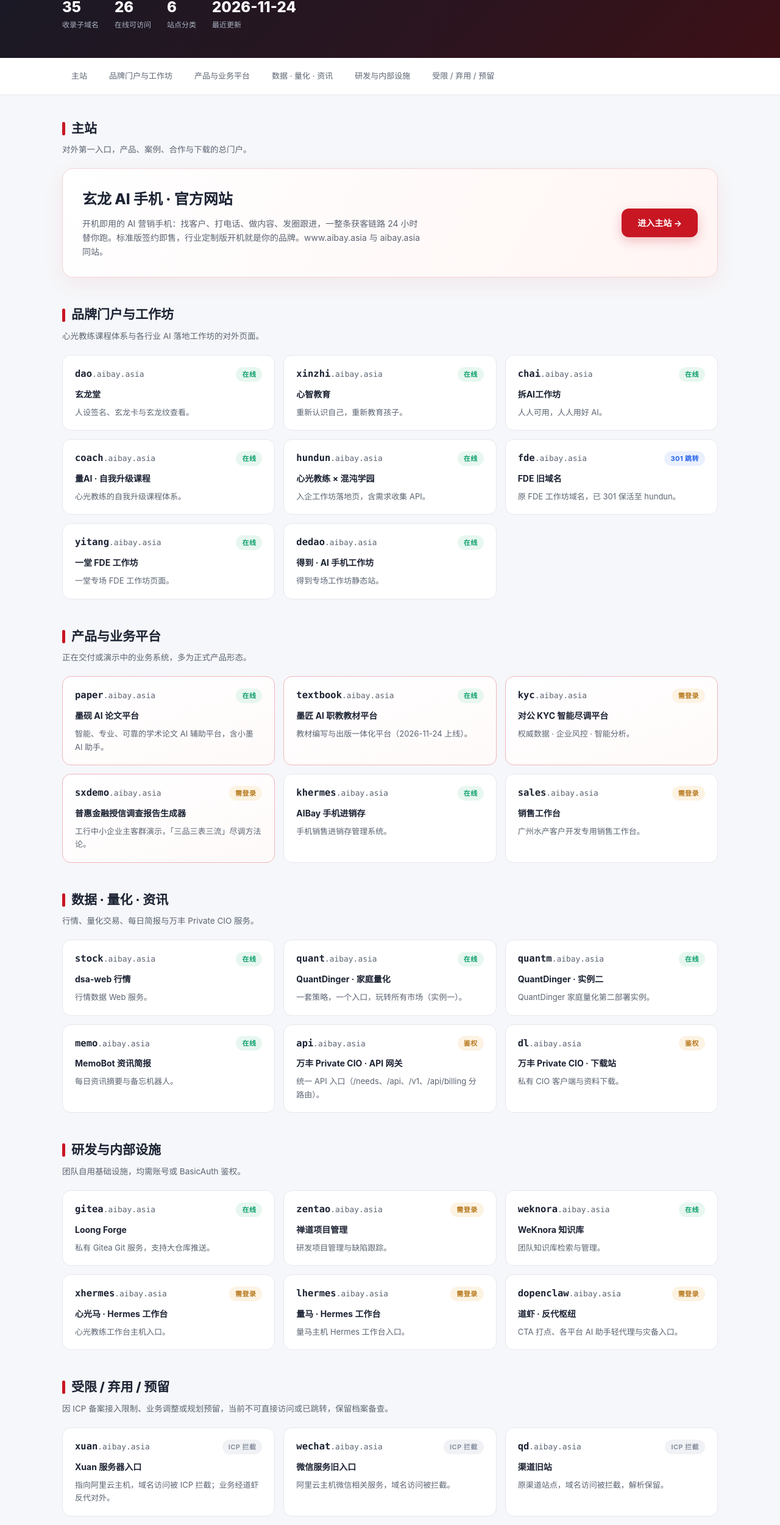
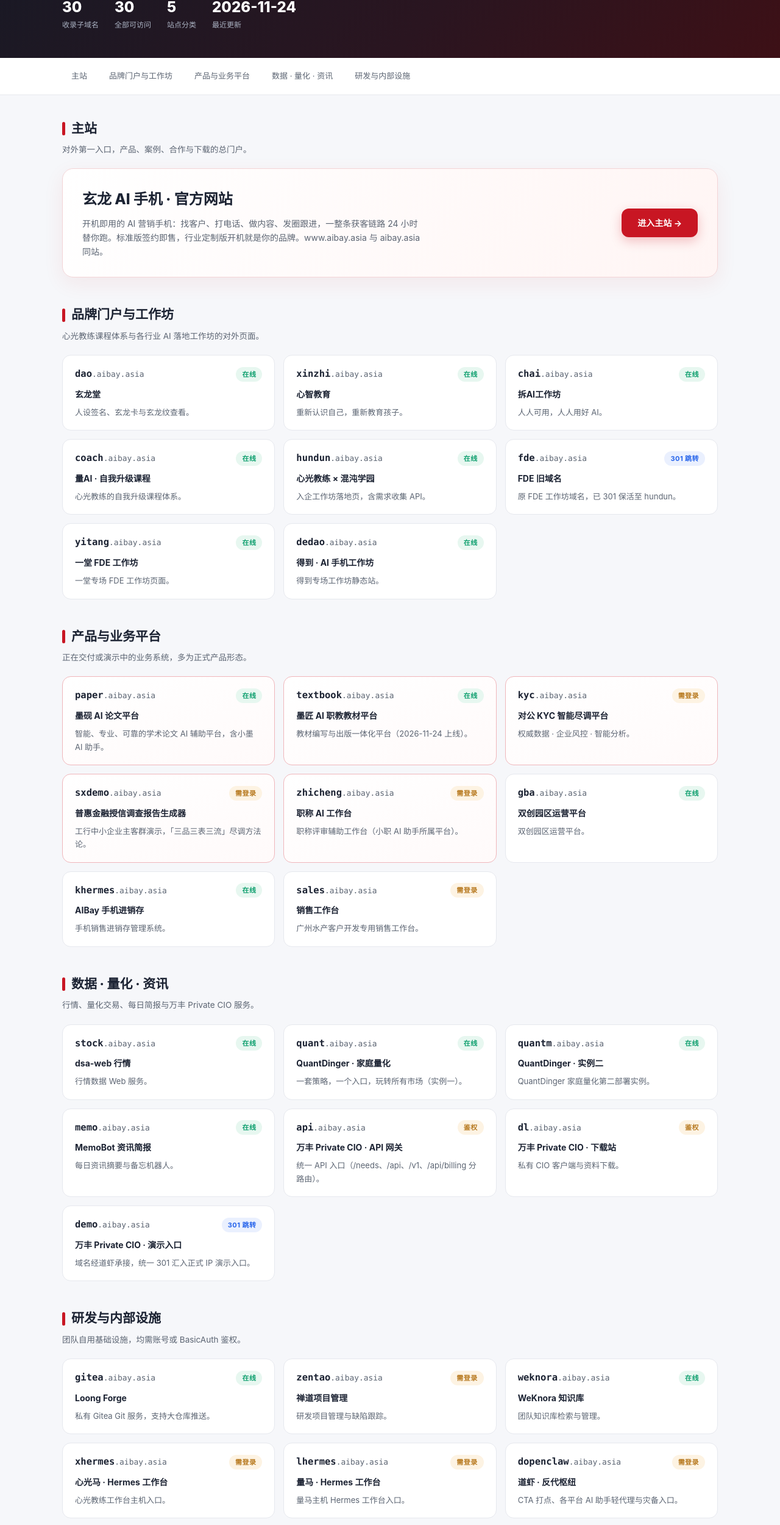
Before and after one commit to kenyanghui/kenyanghui.github.io, a plain HTML site: page sites.html in a window 1280 px wide. Shown: the part 232-2733 px from the top of the page at 61% size. Drawn offline with Linux system fonts and the light colour scheme.

Commit message:
sites.html: restore zhicheng/demo, add gba, drop dead subdomains (30 live sites)

```diff
--- a/sites.html
+++ b/sites.html
@@ -45,7 +45,6 @@ a.card:hover{transform:translateY(-2px);border-color:#f0b6bb;box-shadow:0 10px 2
 .pill.ok{background:#e7f7f0;color:var(--green)}
 .pill.auth{background:#fdf3e3;color:var(--amber)}
 .pill.jump{background:#eaf0fe;color:var(--blue)}
-.pill.down{background:#f1f2f5;color:var(--gray)}
 .card .name{font-size:14px;font-weight:700}
 .card .desc{font-size:13px;color:var(--sub)}
 .card.hot{border-color:#f0b6bb;background:linear-gradient(160deg,#fff,#fffafa)}
@@ -61,9 +60,9 @@ footer{margin:46px 0 40px;padding-top:22px;border-top:1px solid var(--line);colo
     <h1>AIBay <span>站点导航</span></h1>
     <p class="sub">aibay.asia 全部子域名一图总览：从玄龙 AI 手机主站、各行业工作坊，到墨砚 / 墨匠 / KYC 等产品平台与内部研发设施，统一入口、按类索引。</p>
     <div class="stats">
-      <div class="st"><b>35</b><span>收录子域名</span></div>
-      <div class="st"><b>26</b><span>在线可访问</span></div>
-      <div class="st"><b>6</b><span>站点分类</span></div>
+      <div class="st"><b>30</b><span>收录子域名</span></div>
+      <div class="st"><b>30</b><span>全部可访问</span></div>
+      <div class="st"><b>5</b><span>站点分类</span></div>
       <div class="st"><b>2026-11-24</b><span>最近更新</span></div>
     </div>
   </div>
@@ -75,7 +74,6 @@ footer{margin:46px 0 40px;padding-top:22px;border-top:1px solid var(--line);colo
   <a href="#product">产品与业务平台</a>
   <a href="#data">数据 · 量化 · 资讯</a>
   <a href="#infra">研发与内部设施</a>
-  <a href="#down">受限 / 弃用 / 预留</a>
 </div></nav>
 
 <div class="wrap">
@@ -115,6 +113,8 @@ footer{margin:46px 0 40px;padding-top:22px;border-top:1px solid var(--line);colo
     <a class="card hot" href="https://textbook.aibay.asia/"><div class="row1"><span class="dom">textbook<small>.aibay.asia</small></span><span class="pill ok">在线</span></div><div class="name">墨匠 AI 职教教材平台</div><div class="desc">教材编写与出版一体化平台（2026-11-24 上线）。</div></a>
     <a class="card hot" href="https://kyc.aibay.asia/"><div class="row1"><span class="dom">kyc<small>.aibay.asia</small></span><span class="pill auth">需登录</span></div><div class="name">对公 KYC 智能尽调平台</div><div class="desc">权威数据 · 企业风控 · 智能分析。</div></a>
     <a class="card hot" href="https://sxdemo.aibay.asia/"><div class="row1"><span class="dom">sxdemo<small>.aibay.asia</small></span><span class="pill auth">需登录</span></div><div class="name">普惠金融授信调查报告生成器</div><div class="desc">工行中小企业主客群演示，「三品三表三流」尽调方法论。</div></a>
+    <a class="card hot" href="https://zhicheng.aibay.asia/"><div class="row1"><span class="dom">zhicheng<small>.aibay.asia</small></span><span class="pill auth">需登录</span></div><div class="name">职称 AI 工作台</div><div class="desc">职称评审辅助工作台（小职 AI 助手所属平台）。</div></a>
+    <a class="card" href="https://gba.aibay.asia/"><div class="row1"><span class="dom">gba<small>.aibay.asia</small></span><span class="pill ok">在线</span></div><div class="name">双创园区运营平台</div><div class="desc">双创园区运营平台。</div></a>
     <a class="card" href="https://khermes.aibay.asia/"><div class="row1"><span class="dom">khermes<small>.aibay.asia</small></span><span class="pill ok">在线</span></div><div class="name">AIBay 手机进销存</div><div class="desc">手机销售进销存管理系统。</div></a>
     <a class="card" href="https://sales.aibay.asia/"><div class="row1"><span class="dom">sales<small>.aibay.asia</small></span><span class="pill auth">需登录</span></div><div class="name">销售工作台</div><div class="desc">广州水产客户开发专用销售工作台。</div></a>
   </div>
@@ -130,6 +130,7 @@ footer{margin:46px 0 40px;padding-top:22px;border-top:1px solid var(--line);colo
     <a class="card" href="https://memo.aibay.asia/"><div class="row1"><span class="dom">memo<small>.aibay.asia</small></span><span class="pill ok">在线</span></div><div class="name">MemoBot 资讯简报</div><div class="desc">每日资讯摘要与备忘机器人。</div></a>
     <a class="card" href="https://api.aibay.asia/"><div class="row1"><span class="dom">api<small>.aibay.asia</small></span><span class="pill auth">鉴权</span></div><div class="name">万丰 Private CIO · API 网关</div><div class="desc">统一 API 入口（/needs、/api、/v1、/api/billing 分路由）。</div></a>
     <a class="card" href="https://dl.aibay.asia/"><div class="row1"><span class="dom">dl<small>.aibay.asia</small></span><span class="pill auth">鉴权</span></div><div class="name">万丰 Private CIO · 下载站</div><div class="desc">私有 CIO 客户端与资料下载。</div></a>
+    <a class="card" href="http://39.108.95.179/"><div class="row1"><span class="dom">demo<small>.aibay.asia</small></span><span class="pill jump">301 跳转</span></div><div class="name">万丰 Private CIO · 演示入口</div><div class="desc">域名经道虾承接，统一 301 汇入正式 IP 演示入口。</div></a>
   </div>
 </section>
 
@@ -146,24 +147,9 @@ footer{margin:46px 0 40px;padding-top:22px;border-top:1px solid var(--line);colo
   </div>
 </section>
 
-<section id="down">
-  <h2 class="sec">受限 / 弃用 / 预留</h2>
-  <p class="secdesc">因 ICP 备案接入限制、业务调整或规划预留，当前不可直接访问或已跳转，保留档案备查。</p>
-  <div class="grid">
-    <div class="card"><div class="row1"><span class="dom">xuan<small>.aibay.asia</small></span><span class="pill down">ICP 拦截</span></div><div class="name">Xuan 服务器入口</div><div class="desc">指向阿里云主机，域名访问被 ICP 拦截；业务经道虾反代对外。</div></div>
-    <div class="card"><div class="row1"><span class="dom">wechat<small>.aibay.asia</small></span><span class="pill down">ICP 拦截</span></div><div class="name">微信服务旧入口</div><div class="desc">阿里云主机微信相关服务，域名访问被拦截。</div></div>
-    <div class="card"><div class="row1"><span class="dom">qd<small>.aibay.asia</small></span><span class="pill down">ICP 拦截</span></div><div class="name">渠道旧站</div><div class="desc">原渠道站点，域名访问被拦截，解析保留。</div></div>
-    <div class="card"><div class="row1"><span class="dom">pc<small>.aibay.asia</small></span><span class="pill down">ICP 拦截</span></div><div class="name">PC 旧站</div><div class="desc">原 PC 站点，域名访问被拦截，解析保留。</div></div>
-    <div class="card"><div class="row1"><span class="dom">zhicheng<small>.aibay.asia</small></span><span class="pill down">ICP 拦截</span></div><div class="name">职成平台</div><div class="desc">职成平台（小职 AI 助手所属），域名访问被拦截。</div></div>
-    <a class="card" href="http://39.108.95.179/"><div class="row1"><span class="dom">demo<small>.aibay.asia</small></span><span class="pill jump">已弃用</span></div><div class="name">万丰 Private CIO 演示旧域</div><div class="desc">已弃用，301 汇入 IP 正式演示入口。</div></a>
-    <div class="card"><div class="row1"><span class="dom">loong<small>.aibay.asia</small></span><span class="pill down">内部受限</span></div><div class="name">Loong 服务后端</div><div class="desc">Loong 服务端入口，内部使用，公网访问受限。</div></div>
-    <div class="card"><div class="row1"><span class="dom">xlt<small>.aibay.asia</small></span><span class="pill down">预留</span></div><div class="name">预留子域</div><div class="desc">DNS 解析已配置，尚未部署站点内容。</div></div>
-  </div>
-</section>
-
 <footer>
-  AIBay.asia 站点导航 · 共收录 35 个子域名（不含内部项目域）<br>
-  状态说明：在线 = 直接可访问；需登录 / 鉴权 = 站点正常但需账号；ICP 拦截 = 域名指向未备案接入的阿里云主机被拦截；301 跳转 = 旧域名保活。<br>
+  AIBay.asia 站点导航 · 共收录 30 个子域名<br>
+  状态说明：在线 = 直接可访问；需登录 / 鉴权 = 站点正常但需账号；301 跳转 = 旧域名或演示域名统一收敛入口。<br>
   最近更新：2026-11-24 · 由 Loong 自动巡检生成
 </footer>
 
```
